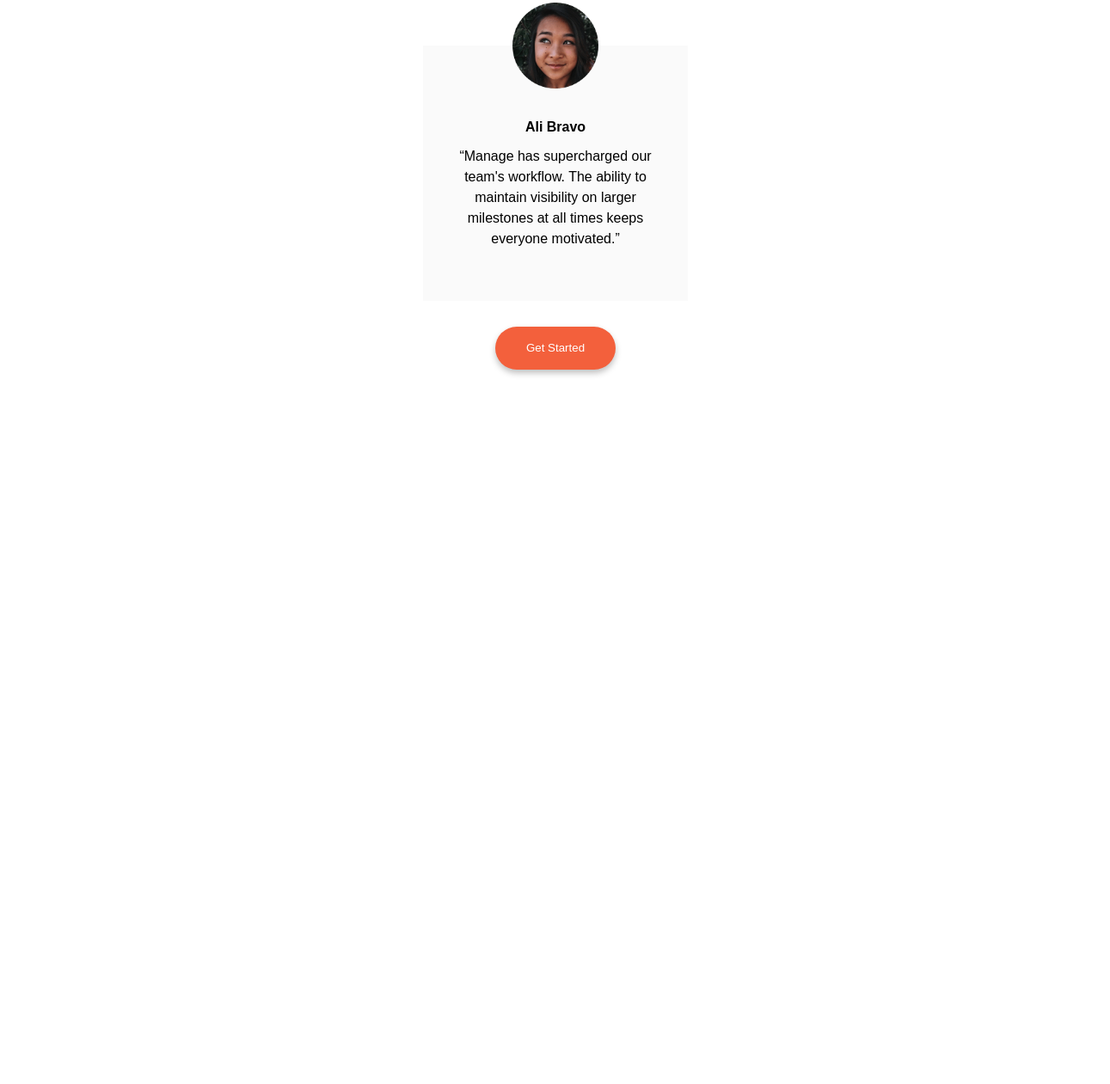
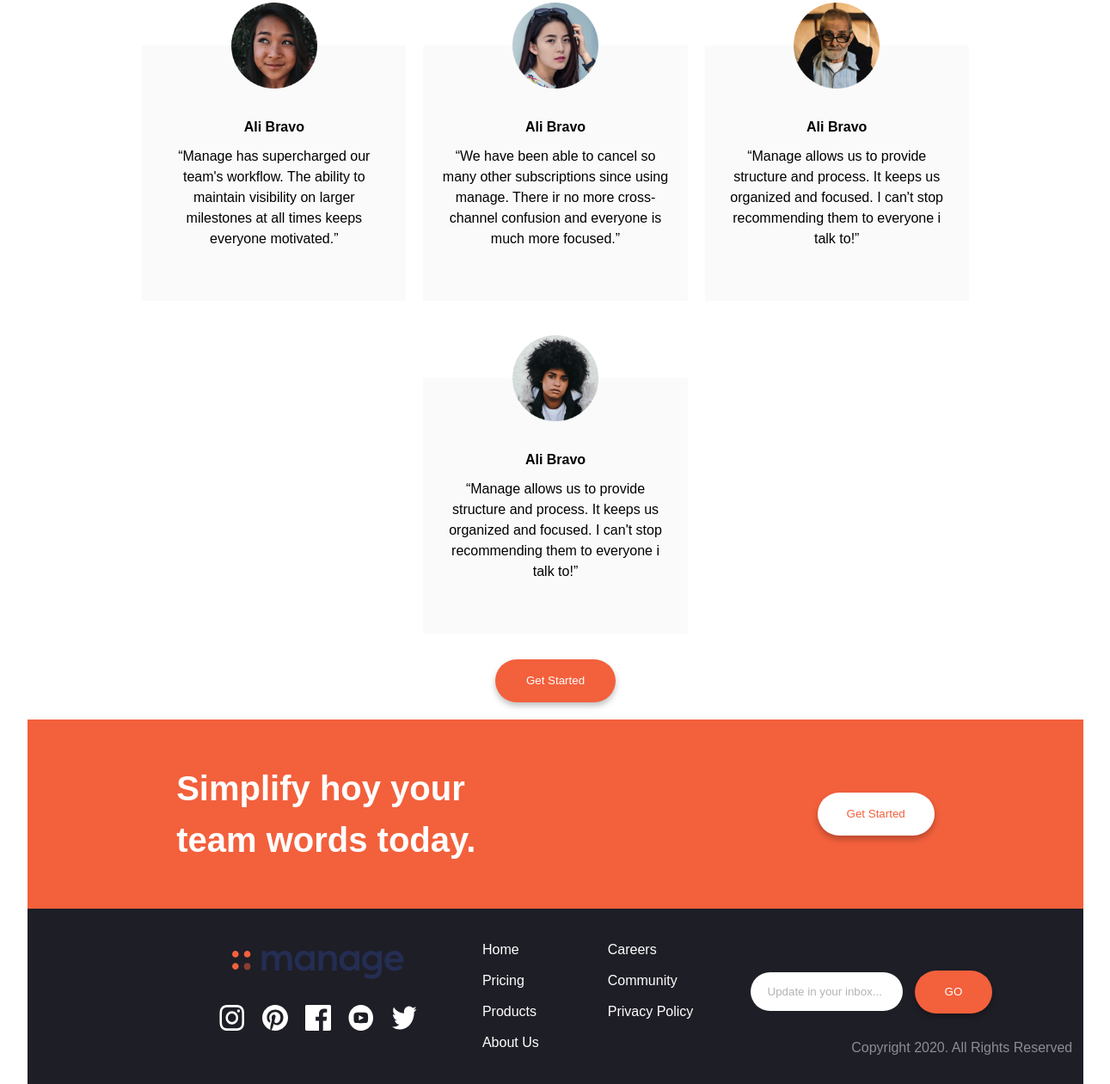
Before and after one commit to Karen1308/Tech_Developer, a plain HTML site: page Front_End_I/Integrador/index.html in a window 1536 px wide. Shown: the part 1305-2566 px from the top of the page at 86% size, without its empty margins (122-1413 px from the left). Before the commit the page ends 1755 px from the top, so only its background shows below. Drawn offline with Linux system fonts and the light colour scheme.

Commit message:
Terminé con el footer y la parte responsive - Faltan agregar animaciones

```diff
--- a/Front_End_I/Integrador/css/styles.css
+++ b/Front_End_I/Integrador/css/styles.css
@@ -37,6 +37,14 @@ h2 {
     text-align: center;
 }
 
+input {
+    border: none;
+    border-radius: var(--border-radius-bttn);
+    height: 45px;
+    color: var(--second-txt-color);
+    text-indent: 20px;
+}
+
 /* Formato por defecto para los botones */
 button {
     background: var(--primary-bg-orange-color);
@@ -52,6 +60,12 @@ button {
 button:hover {
     background-color: var(--primary-hover-bttn);
     cursor: pointer;
+}
+
+/* Formato para botones invertidos */
+.bttn-invert {
+    background-color: #ffffff;
+    color: var(--primary-bg-orange-color);
 }
 
 /* Clase para centrar */
@@ -203,7 +217,7 @@ section {
 }
 
 /* Para que se muestre el primer slide */
-.active {
+.active-opinion {
     display: block;
 }
 
@@ -228,17 +242,17 @@ section {
     font-weight: 700;
 }
 
-.bttn-get{
+.bttn-get {
     width: 100%;
     text-align: center;
 }
 
 /* Formato para los botones del slide */
-.nav-slide{
+.nav-slide {
     text-align: center;
 }
 
-.nav-slide .circle{
+.nav-slide .dot {
     width: 10px;
     height: 10px;
     border-radius: 100%;
@@ -246,10 +260,86 @@ section {
     border: 2px solid var(--primary-bg-orange-color);
     box-shadow: none;
     margin: 5px;
+    transition: all 3ms ease;
 }
 
-.nav-slide .circle:hover{
+.nav-slide .dot:hover,
+.dot-active {
+    background-color: var(--primary-bg-orange-color) !important;
+}
+
+/**************************************************/
+/********* AQUI COMIENZAN EL FOOTER **************/
+/************************************************/
+.team {
     background-color: var(--primary-bg-orange-color);
+    padding: 50px 20px;
+    text-align: center;
+}
+
+.team h2 {
+    color: #ffffff;
+    margin: 20px 0px;
+}
+
+.info {
+    background-color: #1E1E26;
+    text-align: center;
+}
+
+/* Formulario */
+.info form {
+    padding: 40px 0px 20px;
+    text-align: center;
+}
+
+.info form button {
+    text-transform: uppercase;
+    width: 90px;
+}
+
+/* Links en el footer */
+.info nav {
+    color: #ffffff;
+    display: flex;
+    justify-content: center;
+}
+
+.info nav ul {
+    margin: 20px;
+}
+
+.info nav li {
+    margin: 20px;
+    text-align: left;
+}
+
+/* Redes sociales iconos */
+.social-media {
+    display: flex;
+    justify-content: center;
+    padding-bottom: 20px;
+}
+
+.social-media img {
+    height: 30px;
+    width: 30px;
+    margin: 10px;
+}
+
+.social-media img:hover{
+    color: var(--primary-hover-bttn);
+}
+
+.info .logo {
+    width: 200px;
+    color: #ffffff;
+    padding: 20px 0px;
+}
+
+.info .copyright {
+    color: #8C8C94;
+    padding: 20px 0px;
 }
 
 /**************************************************/
@@ -346,18 +436,95 @@ section {
     }
 
     /* Ajustando contactos */
-    .opinion-container{
+    .opinion-container {
         display: flex;
         flex-wrap: wrap;
         justify-content: center;
     }
 
-    .opinion{
+    .opinion {
         width: 20vw;
     }
 
     /* Ocultamos navegacion del slide de contactos */
-    .nav-slide{
+    .nav-slide {
         display: none;
     }
+
+    .opinion {
+        display: block;
+    }
+
+    /* Ajustando el footer */
+    .team {
+        align-items: center;
+        display: flex;
+        justify-content: space-between;
+    }
+
+    .team h2 {
+        text-align: left;
+        width: 450px;
+        margin: 0px 10vw;
+    }
+
+    .team button {
+        margin: 0px 10vw;
+    }
+
+    .info {
+        align-items: center;
+        display: flex;
+        flex-direction: row-reverse;
+        justify-content: center;
+    }
+
+    .info .cell {
+        margin: 0px auto;
+    }
+
+    /* Form y copyright al final */
+    /* Formulario */
+    .info :nth-child(1) {
+        order: 2;
+    }
+
+    /* Copyright */
+    .info :nth-child(4) {
+        order: 1;
+    }
+
+    /* Links */
+    .info :nth-child(2) {
+        order: 3;
+    }
+
+    /* Logo y redes sociales */
+    .info :nth-child(3) {
+        order: 4;
+    }
+
+    .social-logo {
+        align-items: center;
+        display: flex;
+        flex-direction: column-reverse;
+        justify-content: center;
+    }
+
+    .cell .copyright {
+        bottom: -60px;
+        position: relative;
+    }
+
+    .info .form {
+        top: -15px;
+        position: relative;
+        right: -200px;
+    }
+
+    .cell nav,
+    .social-logo{
+        right: -200px;
+        position: relative;
+    }
 }
--- a/Front_End_I/Integrador/index.html
+++ b/Front_End_I/Integrador/index.html
@@ -104,7 +104,7 @@
     <section id="opinions">
         <h2>What they've said</h2>
         <div class="opinion-container">
-            <div class="opinion active">
+            <div class="opinion active-opinion">
                 <div class="avatar">
                     <img src="./img/avatar-ali.png" alt="">
                 </div>
@@ -159,40 +159,48 @@
     </section>
 
     <!-- Pie de pagina -->
-    <!-- <footer>
+    <footer>
         <div class="team">
-            <p>Simplify hoy your team words today.</p>
+            <h2>Simplify hoy your team words today.</h2>
             <button class="bttn-invert">Get Started</button>
         </div>
         <div class="info">
-            <div class="form">
+            <div class="cell form">
                 <form action="">
-                    <input type="text" name="inbox" id="inbox">
+                    <input type="text" name="inbox" id="inbox" value="Update in your inbox...">
                     <button type="submit">Go</button>
                 </form>
             </div>
+            <div class="cell">
                 <nav>
                     <ul>
                         <li>Home</li>
                         <li>Pricing</li>
                         <li>Products</li>
                         <li>About Us</li>
+                    </ul>
+                    <ul>
                         <li>Careers</li>
                         <li>Community</li>
                         <li>Privacy Policy</li>
                     </ul>
                 </nav>
+            </div>
+            <div class="cell social-logo">
                 <div class="social-media">
-                <img src="./img/icons/icon-facebook.svg" alt="">
-                <img src="./img/icons/icon-youtube.svg" alt="">
-                <img src="./img/icons/icon-twitter.svg" alt="">
-                <img src="./img/icons/icon-pinterest.svg" alt="">
-                <img src="./img/icons/icon-instagram.svg" alt="">
+                    <a href=""><img src="./img/icons/icon-facebook.svg" alt=""></a>
+                    <a href=""><img src="./img/icons/icon-youtube.svg" alt=""></a>
+                    <a href=""><img src="./img/icons/icon-twitter.svg" alt=""></a>
+                    <a href=""><img src="./img/icons/icon-pinterest.svg" alt=""></a>
+                    <a href=""><img src="./img/icons/icon-instagram.svg" alt=""></a>
                 </div>
                 <img src="./img/logo.svg" alt="" class="logo">
+            </div>
+            <div class="cell">
                 <p class="copyright">Copyright 2020. All Rights Reserved</p>
             </div>
-    </footer> -->
+        </div>
+    </footer>
 
     <!-- Index -->
     <script src="./js/index.js" crossorigin="anonymous"></script>
--- a/Front_End_I/Integrador/js/index.js
+++ b/Front_End_I/Integrador/js/index.js
@@ -2,7 +2,7 @@ const toggleBttn = document.getElementById('toggle-bttn')
 const navBarLink = document.getElementById('nav-bar-link')
 const navSlide = document.getElementById('nav-slide')
 const slide = document.getElementsByClassName("opinion");
-const dots = document.getElementsByClassName("circle");
+const dots = document.getElementsByClassName("dot");
 var slideIndex = 1;
 
 toggleBttn.addEventListener('click', () => {
@@ -11,19 +11,24 @@ toggleBttn.addEventListener('click', () => {
 
 // Funciones para el slide
 // Crear navegacion con los ciculos
-function navigationDots(){
-    for (i = 1; i <= slide.length; i ++){
-        elementBttn = `<button class="circle" onclick="slideNumber(${i})"></button>`;
+function navigationDots() {
+    for (i = 1; i <= slide.length; i++) {
+        elementBttn = `<button class="dot" id="dot${i}" onclick="slideNumber(${i})"></button>`;
         navSlide.innerHTML += elementBttn;
-    }
+
+        if (i ==1){
+            dot1 = document.getElementById('dot'+i);
+            dot1.classList.toggle('dot-active');
+        }
+    };
 };
 
-function slideNumber(number){
+function slideNumber(number) {
     showSlide(slideIndex = number);
 };
 
 // Mostrando slide seleccionado en los botones
-function showSlide(number){
+function showSlide(number) {
     if (number > slide.length) {
         slideIndex = 1
     };
@@ -39,6 +44,14 @@ function showSlide(number){
 
     // Se muestra el slide del boton seleccionado
     slide[slideIndex - 1].style.display = "block";
+
+    // Elimino el que esta activo
+    dotActive = document.getElementsByClassName('dot-active')[0];
+    dotActive.classList.toggle('dot-active');
+
+    // Activamos el seleccionado
+    bttn = document.getElementById('dot' + number);
+    bttn.classList.toggle('dot-active');
 };
 
 // Llamo a la funciona navigation para los puntos
```
Also changed, not shown: Front_End_I/Integrador/img/logo_invert.svg (added). Lines whose indentation alone changed are shown as unchanged.
